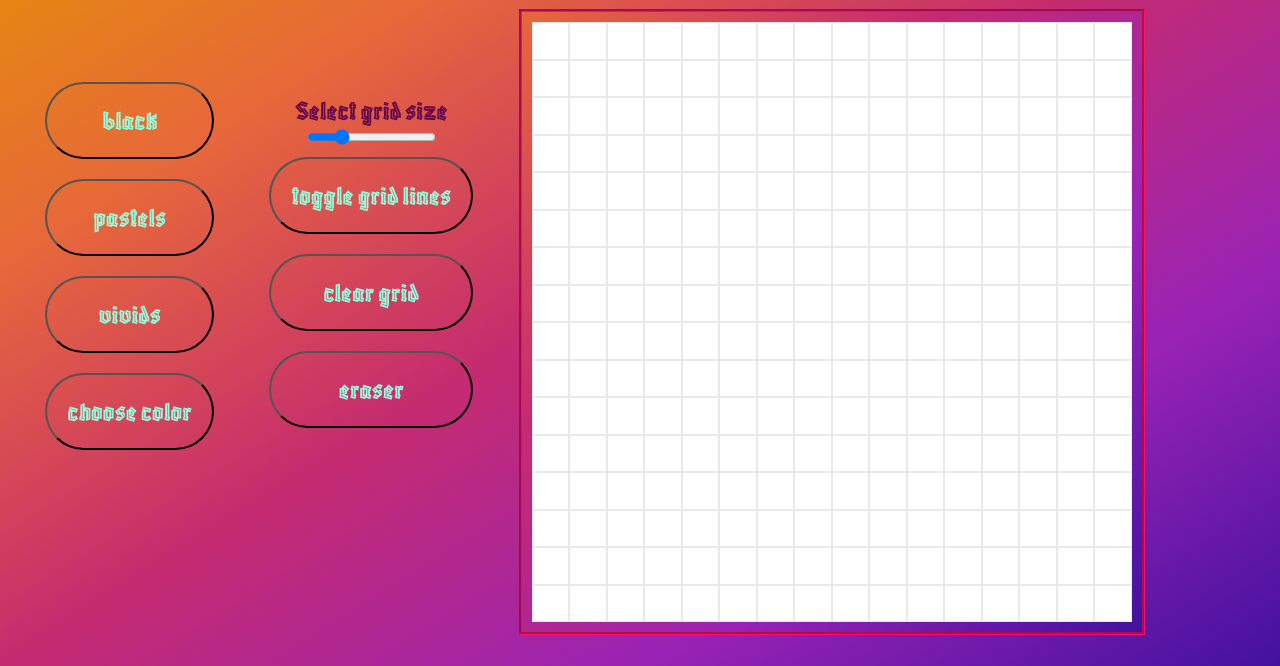
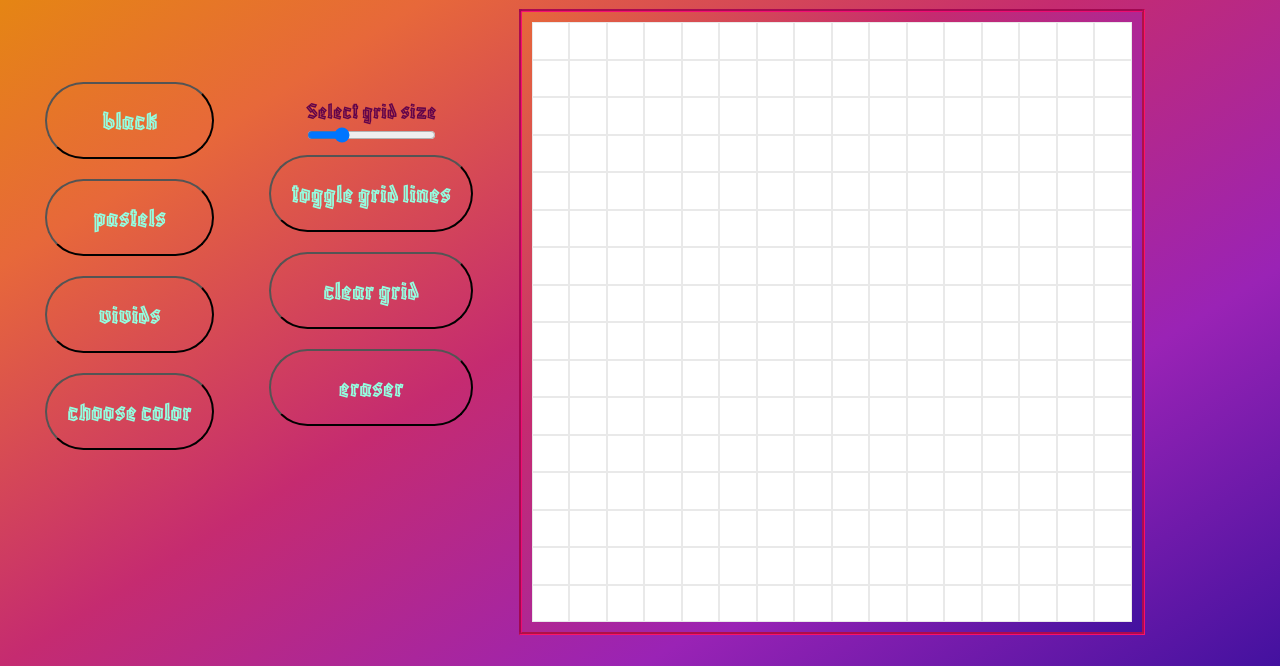
Before and after one commit to dh-programs/etch-a-sketch, a plain HTML site: page index.html in a window 1280 px wide. Shown: the part 134-800 px from the top of the page. Drawn offline with Linux system fonts and the light colour scheme.

Commit message:
Update styling

```diff
--- a/index.html
+++ b/index.html
@@ -22,7 +22,7 @@
             <div class="sidebar">
                 <div class="options">
                     <div class="slider">Select grid size
-                        <input type="range" min="9" max="55" value="20" class="slider" id="myRange">
+                        <input type="range" min="9" max="55" value="20" id="myRange">
                     </div>
                     <button id="btn-grid-line">toggle grid lines</button>
                     <button id="btn-clear-grid">clear grid</button>
--- a/styles.css
+++ b/styles.css
@@ -30,6 +30,7 @@ button:hover {
     flex-direction: column;
     align-items: center;
     justify-content: center;
+    font-size: 24px;
 }
 
 .main {
@@ -47,7 +48,6 @@ button:hover {
     justify-content: space-evenly;
     align-items: center;
     color:rgb(97, 4, 75);
-    font-size: 28px;
 }
 
 .options {
```
